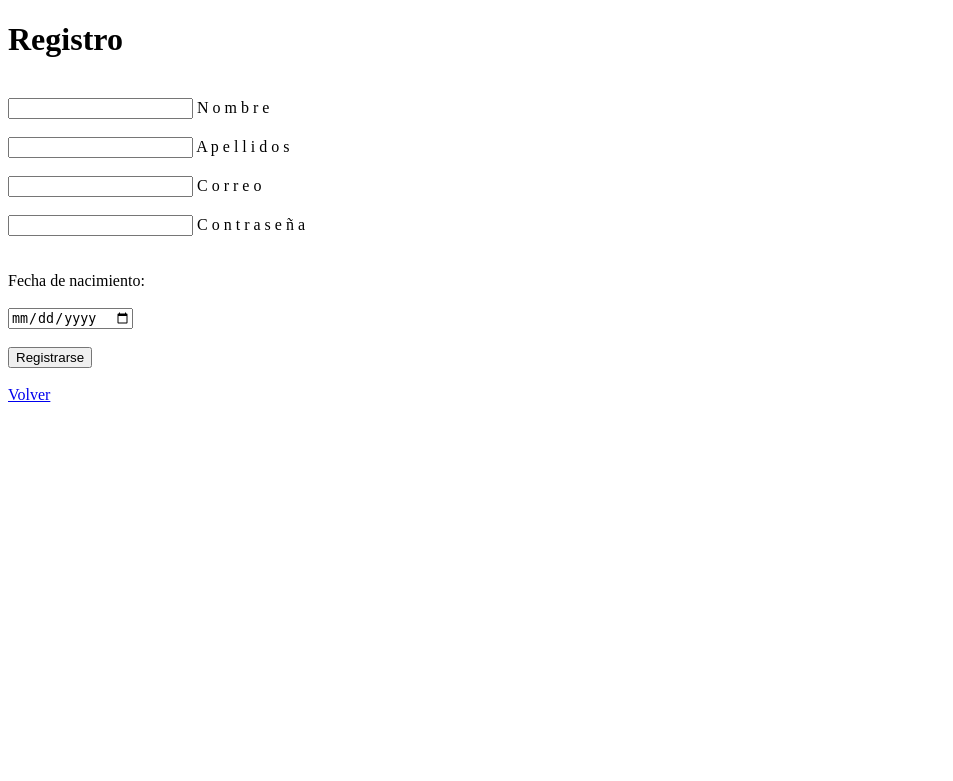
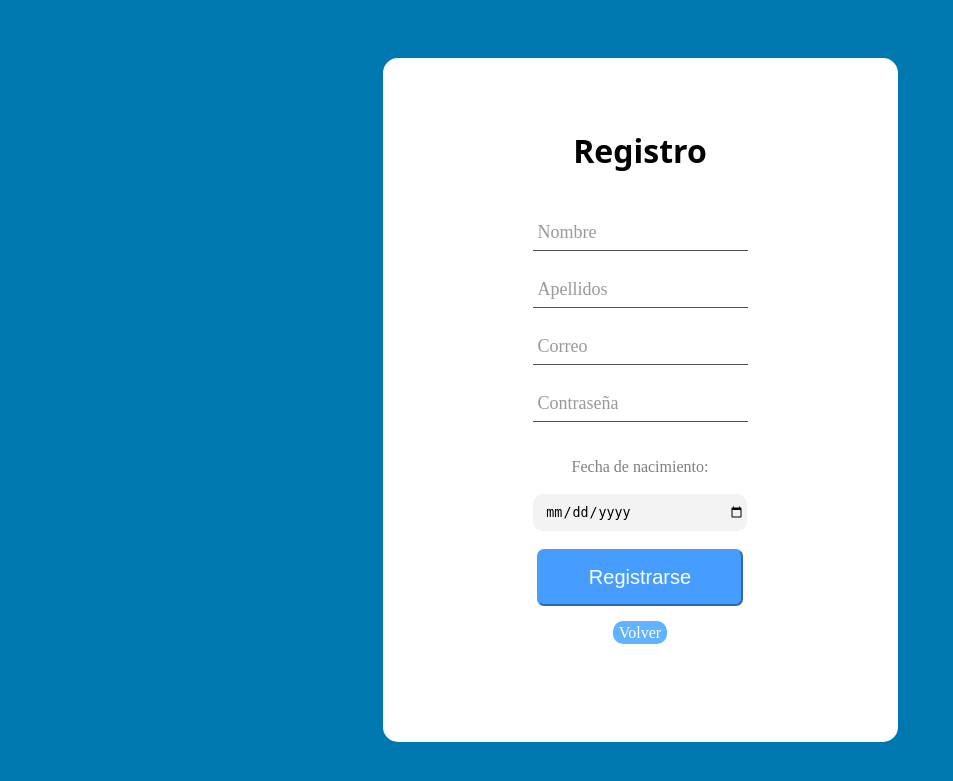
Before and after one commit to Vikolow/Proyecto_WWWeb, a PHP site: page /registro.html in a window 1280 px wide. Shown: the top 781 px of the page, without its empty margins (0-953 px from the left). Run offline with PHP 8.4, Linux system fonts and the light colour scheme.

Commit message:
estilos.css
Con los cambios para el registro.html V2

```diff
--- a/estilos.css
+++ b/estilos.css
@@ -4,15 +4,138 @@
     font-style: normal;
     font-weight: normal;
 }
-header{
+body{
+    background-color: rgb(0, 120, 175);
+    align-items: center;
+    justify-content: center;
+    display: flex;
+}
+.principal{
+    display: flex;
+    background-color: white;
+    overflow: hidden;
+    border-radius: 15px;
+    text-align: center;
+    padding-top: 50px;
+    padding-left: 150px;
+    padding-right: 150px;
+    padding-bottom:100px;
+    margin-top: 50px;
+}
+.titulo{
+    color: black;
+    font-family:system-ui, -apple-system, BlinkMacSystemFont, 'Segoe UI', Roboto, Oxygen, Ubuntu, Cantarell, 'Open Sans', 'Helvetica Neue', sans-serif;
 
 }
-section{
-    background-color: blue;
+.registro{
+    background-color: rgb(71, 157, 255);
+    color: white;
+    border-color: rgb(71, 157, 255);
+    border-radius: 7px;
+    padding: 15px;
+    padding-left: 50px;
+    padding-right: 50px;
+    font-size: 20px;
 }
-.anuncios{
-    background-color: orange;
-}
-footer{
-    background-color: blue;
-}
+.wave-group {
+    position: relative;
+  }
+
+  .wave-group .input {
+    font-size: 16px;
+    padding: 10px 10px 10px 5px;
+    display: block;
+    width: 200px;
+    border: none;
+    border-bottom: 1px solid #515151;
+    background: transparent;
+  }
+
+  .wave-group .input:focus {
+    outline: none;
+  }
+
+  .wave-group .label {
+    color: #999;
+    font-size: 18px;
+    font-weight: normal;
+    position: absolute;
+    pointer-events: none;
+    left: 5px;
+    top: 10px;
+    display: flex;
+  }
+
+  .wave-group .label-char {
+    transition: 0.2s ease all;
+    transition-delay: calc(var(--index) * .05s);
+  }
+
+  .wave-group .input:focus ~ label .label-char,
+  .wave-group .input:valid ~ label .label-char {
+    transform: translateY(-20px);
+    font-size: 14px;
+    color: #5264AE;
+  }
+
+  .wave-group .bar {
+    position: relative;
+    display: block;
+    width: 200px;
+  }
+
+  .wave-group .bar:before,.wave-group .bar:after {
+    content: '';
+    height: 2px;
+    width: 0;
+    bottom: 1px;
+    position: absolute;
+    background: #5264AE;
+    transition: 0.2s ease all;
+    -moz-transition: 0.2s ease all;
+    -webkit-transition: 0.2s ease all;
+  }
+
+  .wave-group .bar:before {
+    left: 50%;
+  }
+
+  .wave-group .bar:after {
+    right: 50%;
+  }
+
+  .wave-group .input:focus ~ .bar:before,
+  .wave-group .input:focus ~ .bar:after {
+    width: 50%;
+  }
+  .inputDate {
+    border: 2px solid transparent;
+    width: 15em;
+    height: 2.5em;
+    padding-left: 0.8em;
+    outline: none;
+    overflow: hidden;
+    background-color: #f3f3f3;
+    border-radius: 10px;
+    transition: all 0.5s;
+  }
+
+  .inputDate:hover,
+  .inputDate:focus {
+    border: 2px solid #4a9dec;
+    box-shadow: 0px 0px 0px 7px rgb(74, 157, 236, 20%);
+    background-color: white;
+  }
+  .textoFechaNacimiento{
+    color:gray;
+  }
+
+  .volver{
+    background-color: rgb(98, 179, 255);
+    border-radius: 10px;
+    padding: 3px;
+    padding-left: 6px;
+    padding-right: 6px;
+    color: white;
+    text-decoration: none;
+  }
```
